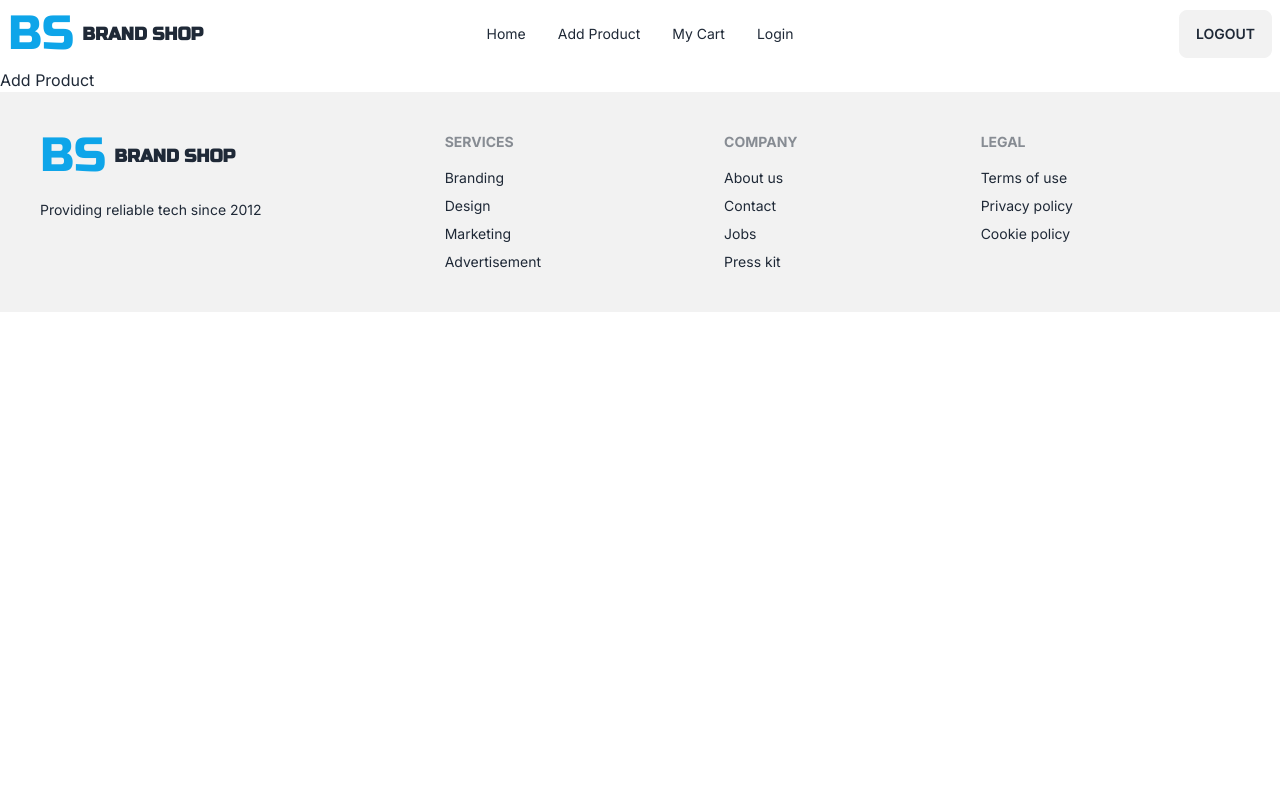
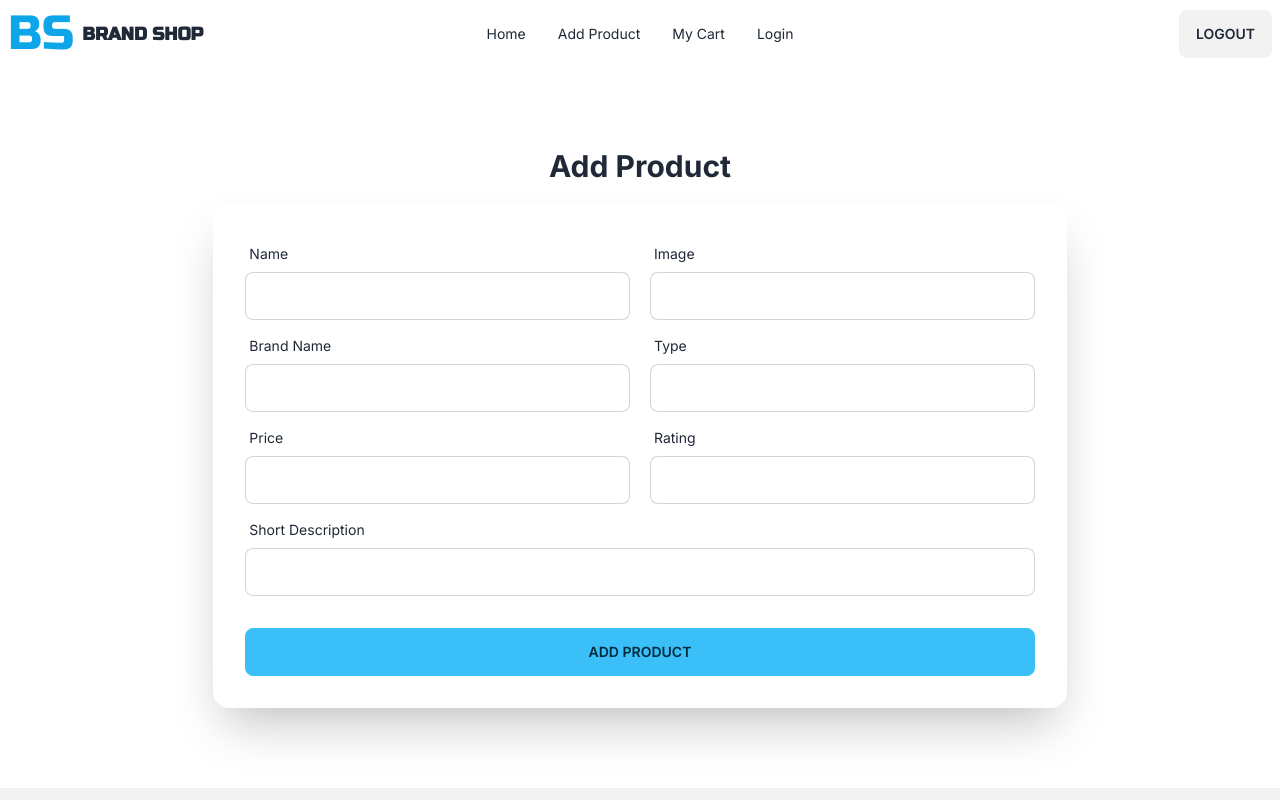
Before and after one commit to Nazmul1582/brand-shop, a React (Vite) app: page /add-product in a window 1280 px wide. Shown: the top 800 px of the page. Built offline with nearby package versions, Linux system fonts and the light colour scheme.

Commit message:
created add product form

```diff
--- a/src/Pages/AddProduct/AddProduct.jsx
+++ b/src/Pages/AddProduct/AddProduct.jsx
@@ -1,9 +1,66 @@
 const AddProduct = () => {
-    return (
-        <div>
-            Add Product
+  return (
+    <section className="py-20">
+      <div className="container mx-auto">
+        <h2 className="mb-5 font-bold text-3xl text-center">Add Product</h2>
+        <div className="card mx-auto w-full md:w-2/3 shadow-2xl bg-base-100">
+          <form className="card-body">
+            <div className="flex gap-5">
+              <div className="form-control w-full">
+                <label className="label">
+                  <span className="label-text">Name</span>
+                </label>
+                <input type="text" className="input input-bordered" />
+              </div>
+              <div className="form-control w-full">
+                <label className="label">
+                  <span className="label-text">Image</span>
+                </label>
+                <input type="text" className="input input-bordered" />
+              </div>
+            </div>
+            <div className="flex gap-5">
+              <div className="form-control w-full">
+                <label className="label">
+                  <span className="label-text">Brand Name</span>
+                </label>
+                <input type="text" className="input input-bordered" />
+              </div>
+              <div className="form-control w-full">
+                <label className="label">
+                  <span className="label-text">Type</span>
+                </label>
+                <input type="text" className="input input-bordered" />
+              </div>
+            </div>
+            <div className="flex gap-5">
+              <div className="form-control w-full">
+                <label className="label">
+                  <span className="label-text">Price</span>
+                </label>
+                <input type="text" className="input input-bordered" />
+              </div>
+              <div className="form-control w-full">
+                <label className="label">
+                  <span className="label-text">Rating</span>
+                </label>
+                <input type="text" className="input input-bordered" />
+              </div>
+            </div>
+            <div className="form-control">
+              <label className="label">
+                <span className="label-text">Short Description</span>
+              </label>
+              <input type="text" className="input input-bordered" />
+            </div>
+            <div className="form-control mt-6">
+              <button className="btn btn-info">Add Product</button>
+            </div>
+          </form>
         </div>
-    );
+      </div>
+    </section>
+  );
 };
 
 export default AddProduct;
```
